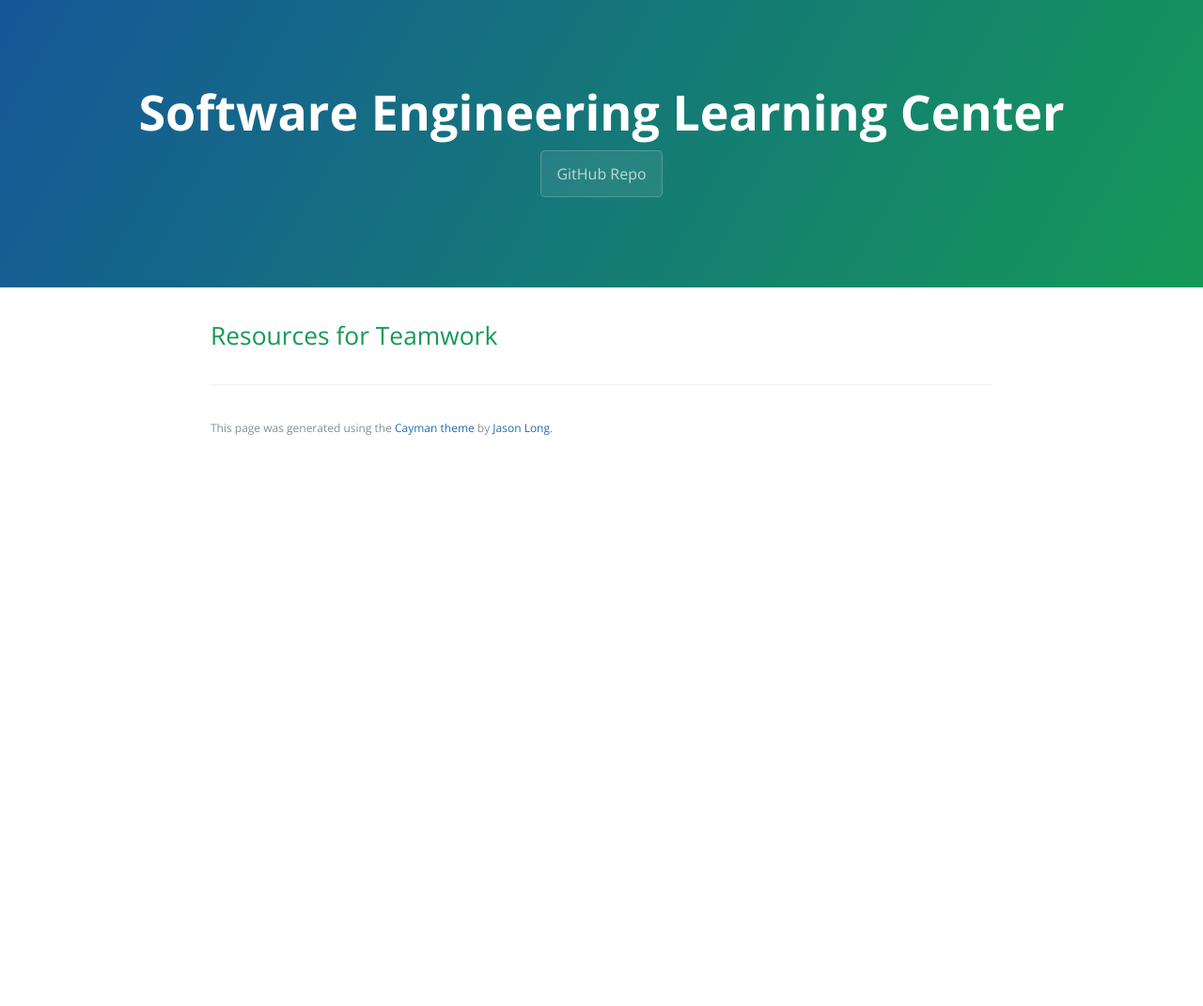
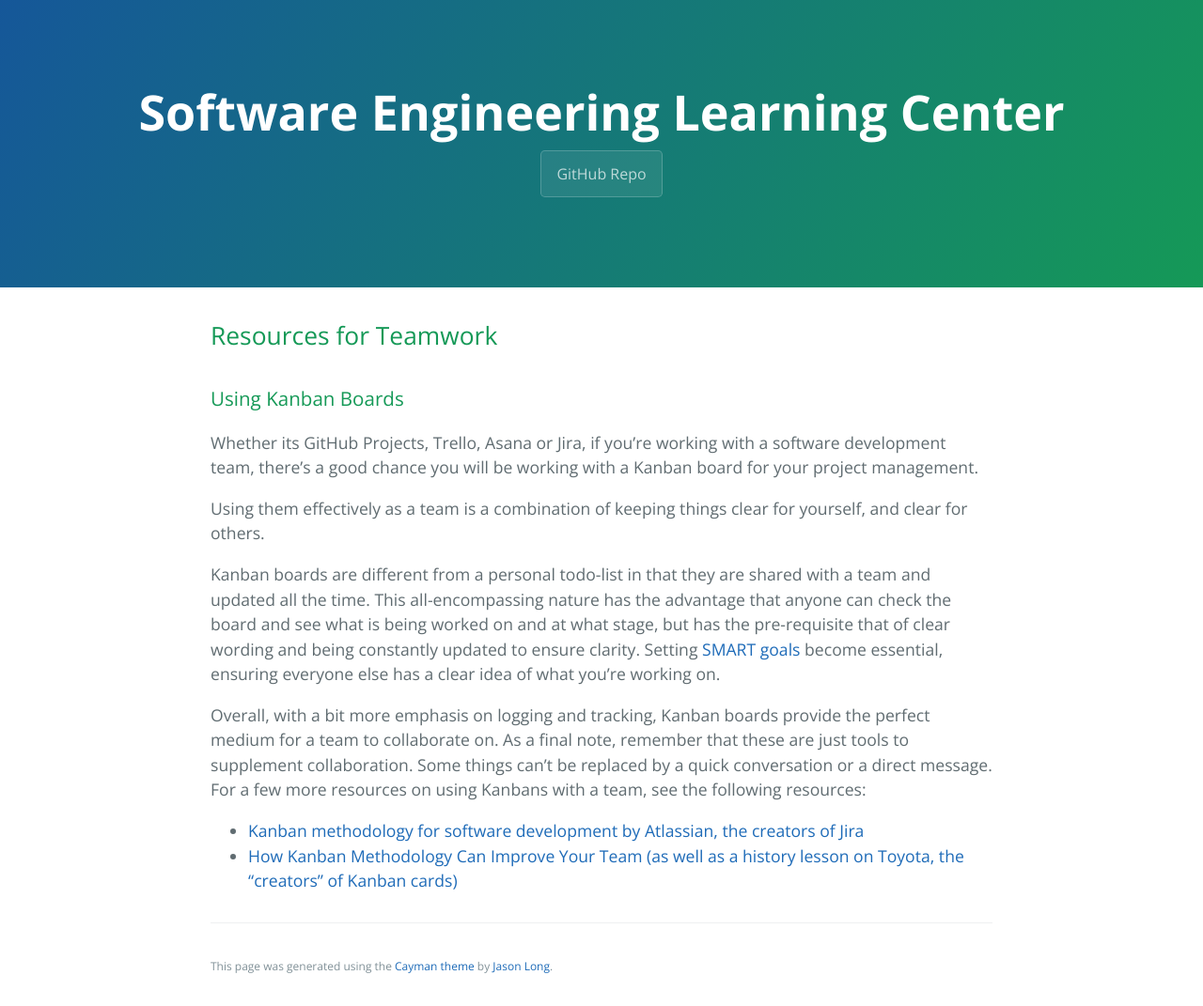
Before and after one commit to learning-software-engineering/learning-software-engineering.github.io, a Jekyll site: the page built from Topics/Teamwork.md, in a window 1280 px wide. Shown: the whole page at 94% size. Built offline with Jekyll 4.4.1, drawn with Linux system fonts in a browser that asks for light colours; our own code applies the rules of GitHub Pages for plain Markdown files; before the commit the page ends 900 px from its top, so only the background shows below that.

Commit message:
Adding kanban board information

```diff
--- a/Topics/Teamwork.md
+++ b/Topics/Teamwork.md
@@ -1 +1,15 @@
 ## Resources for Teamwork
+
+
+### Using Kanban Boards
+
+Whether its GitHub Projects, Trello, Asana or Jira, if you're working with a software development team, there's a good chance you will be working with a Kanban board for your project management.
+
+Using them effectively as a team is a combination of keeping things clear for yourself, and clear for others.
+
+Kanban boards are different from a personal todo-list in that they are shared with a team and updated all the time. This all-encompassing nature has the advantage that anyone can check the board and see what is being worked on and at what stage, but has the pre-requisite that of clear wording and being constantly updated to ensure clarity. Setting [SMART goals](https://www.atlassian.com/blog/productivity/how-to-write-smart-goals) become essential, ensuring everyone else has a clear idea of what you're working on.
+
+Overall, with a bit more emphasis on logging and tracking, Kanban boards provide the perfect medium for a team to collaborate on. As a final note, remember that these are just tools to supplement collaboration. Some things can't be replaced by a quick conversation or a direct message. For a few more resources on using Kanbans with a team, see the following resources:
+
+- [Kanban methodology for software development by Atlassian, the creators of Jira](https://www.atlassian.com/agile/kanban)
+- [How Kanban Methodology Can Improve Your Team (as well as a history lesson on Toyota, the "creators" of Kanban cards)](https://www.lucidchart.com/blog/how-kanban-methodology-can-improve-your-team)
```
